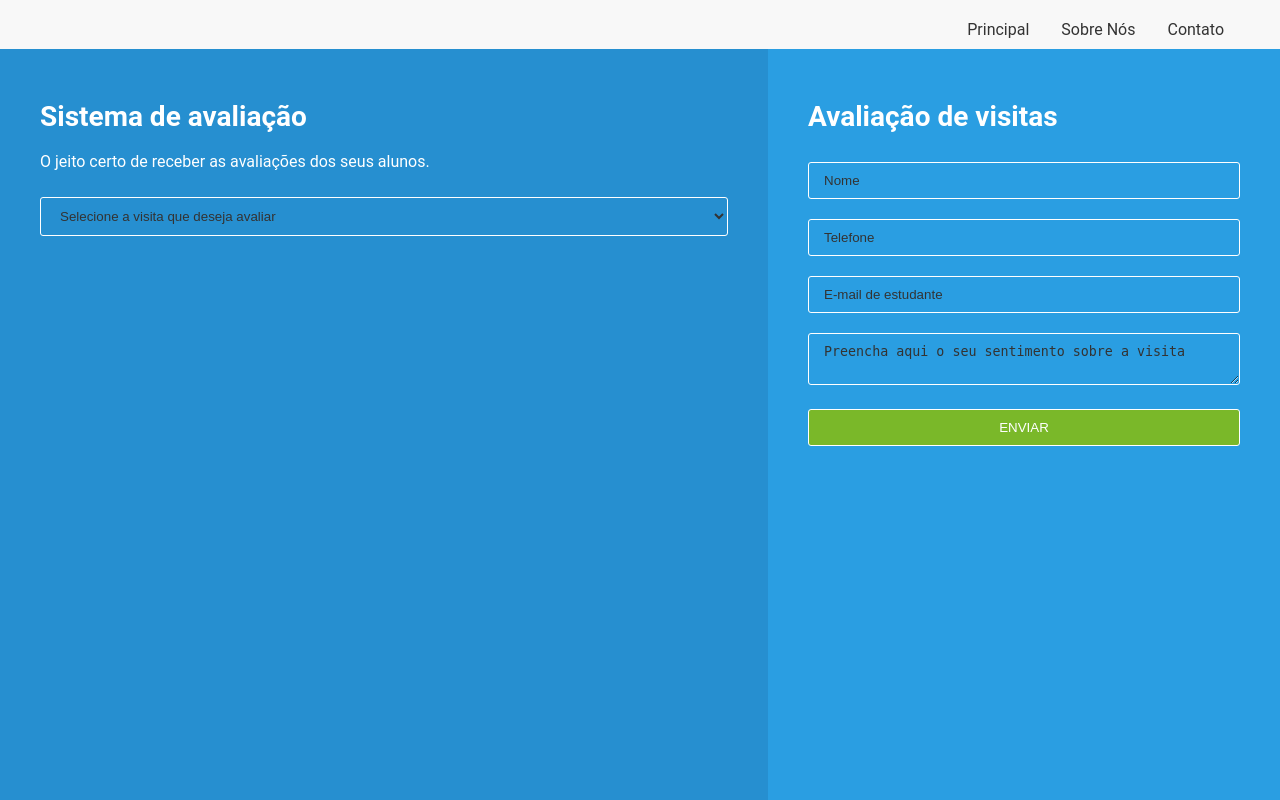
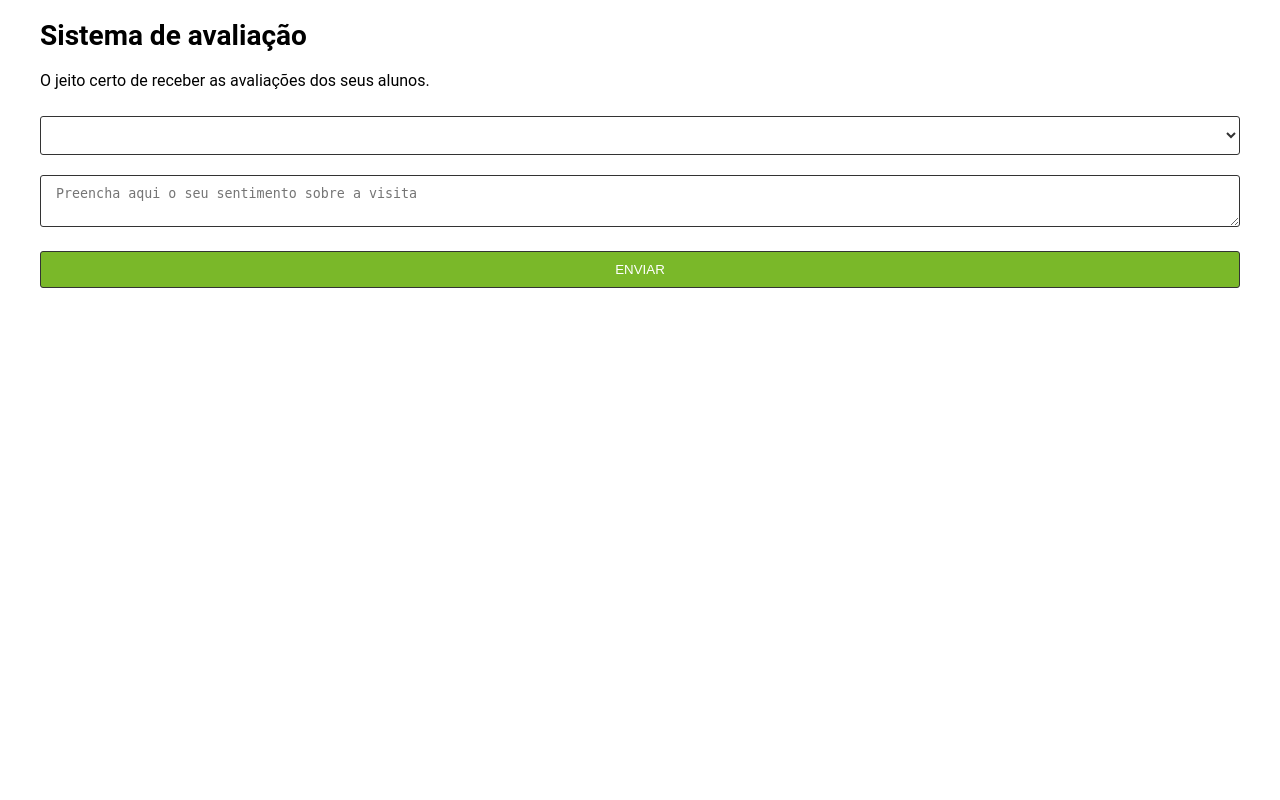
Before and after one commit to Rudio1/Projeto2-SistemasWeb, a Flask app: template templates/Homescreen.html in a window 1280 px wide. Run offline with Flask 2, Linux system fonts and the light colour scheme; the template is opened without the code that fills it: most values are stand-ins (such as "Sample title", 1, 10 or a date in 2020).

Commit message:
Construindo página de cadastrar avaliação

```diff
--- a/app.py
+++ b/app.py
@@ -1,7 +1,10 @@
-from flask import Flask, render_template, request
-from api import addUser, checkPassword, selectUserByEmail
+from flask import Flask, redirect, render_template, request
+from api import addAvaliacao, addUser, checkPassword, selectAllVisitas, selectUserByEmail
 
 app = Flask(__name__)
+
+visitas = []
+user = {}
 
 @app.route('/', methods=['POST', 'GET'])
 def initial():
@@ -9,15 +12,25 @@ def initial():
         email_login = request.form['email_login']
         senha_login = request.form['senha_login']
 
-        user = selectUserByEmail(email_login)
-        if user == []:
+        userDB = selectUserByEmail(email_login)
+        if userDB == []:
             return render_template('Login.html', error='Usuário não encontrado')
         else:
-            print(senha_login)
-            if not checkPassword(senha_login, user[0].password):
+            if not checkPassword(senha_login, userDB[0].password):
                 return render_template('Login.html', error='Senha inválida!')
-    elif request.method == 'GET':
-        pass
+
+
+
+            pk_userId = userDB[0].pk_userId
+            username = userDB[0].username
+            email = userDB[0].email
+            password = userDB[0].password
+
+            global user
+            user = dict({'pk_userId':pk_userId, 'username':username, 'email':email, 'password':password})
+
+            return redirect('homepage', code=303)
+
 
     return render_template('Login.html')
 
@@ -38,6 +51,25 @@ def cadastro():
 
     return render_template('Cadastro.html')
 
+@app.route('/homepage', methods=['POST', 'GET'])
+def homepage():
+    if user == {}:
+        return redirect('/')
+
+    if request.method == 'POST':
+
+        visita = request.form['select_visita']
+        comentario = request.form['comentario']
+
+        addAvaliacao(user['pk_userId'], visita, comentario)
+        pass
+
+    global visitas
+    visitas = selectAllVisitas()
+
+    return render_template('Homescreen.html', visitas=visitas)
+
 if __name__ == '__main__':
     print("Backend is running")
+
     app.run(debug=True)
--- a/static/Style.css
+++ b/static/Style.css
@@ -124,12 +124,6 @@
   transition: all 0.4s  linear;
 }
 
-/* .link a:hover {
-  color: #39bfd7;
-  background: #f7f7f7;
-  border: 1px solid #4ab3c6;
-} */
-
 #login{
   position: absolute;
   top: 0px;
--- a/static/home.css
+++ b/static/home.css
@@ -1,15 +1,16 @@
-html, body {
-    height: 100%;
+html,
+body {
     margin: 0;
     font-family: 'Roboto', sans-serif;
 }
 
-p, span {
-    color: #ffffff;
+p,
+span {
+    color: #000000;
 }
 
 h1 {
-    color: #ffffff;
+    color: #000000;
     font-size: 28px;
 }
 
@@ -18,7 +19,10 @@ h2 {
     font-size: 22px;
 }
 
-input, select, textarea, button {
+input,
+select,
+textarea,
+button {
     width: 100%;
     padding: 10px 15px;
     margin: 10px 0px 10px 0px;
@@ -28,12 +32,8 @@ input, select, textarea, button {
     color: #333;
 }
 
-.texto-branco {
-    color: #ffffff;
-}
-
-.borda-branca {
-    border: solid 1px #fff;
+.texto-preto {
+    color: #000000;
 }
 
 .borda-preta {
@@ -50,140 +50,7 @@ button:hover {
     background-color: #6ea22c;
 }
 
-::placeholder {
-    color: #333333;
-    opacity: 1;
+.informacoes,
+.contato {
+    margin: 0px 40px 40px 40px;
 }
-
-:-ms-input-placeholder {
-    color: #333333;
-}
-
-::-ms-input-placeholder {
-    color: #333333;
-}
-
-.topo {
-    width: 100%;
-    background-color: #f8f8f8;
-    position: absolute;
-    padding: 20px 0px 10px 0px;
-}
-
-.logo {
-    width: 50px;
-    float: left;
-    margin-left: 40px;
-}
-
-.menu {
-    float: right;
-    margin-right: 40px;
-}
-
-.menu li {
-    display: inline;
-    float: left;
-}
-
-.menu ul {
-    list-style-type: none;
-    margin: 0;
-    padding: 0;
-    overflow: hidden;
-}
-
-.menu a {
-    text-decoration: none;
-    padding: 14px 16px;
-    color: #333;
-}
-
-.menu a:hover {
-    color: #268fd0;
-}
-
-.conteudo-destaque {
-    width: 100%;
-    height: 100%;
-    min-height: 800px;
-}
-
-.esquerda {
-    float:left;
-    background-color: #268fd0;
-    width: 60%;
-    height: 100%;
-}
-
-.direita {
-    float:right;
-    background-color: #2a9ee2;
-    width: 40%;
-    height: 100%;
-}
-
-.informacoes, .contato {
-    margin: 100px 40px 40px 40px;
-}
-
-.contato-principal {
-    margin: 0px 60px 60px 40px;
-}
-
-.chamada {
-    margin-top: 30px;
-    margin-left: 20px;
-}
-
-.video {
-    margin: 40px;
-}
-
-.video img {
-    max-width: 100%;
-    max-height: 100%;
-}
-
-.conteudo-pagina {
-    width: 100%;
-    height: 100%;
-    text-align: center;
-    margin-bottom: 100px;
-}
-
-.titulo-pagina {
-    padding: 100px 0px 60px 0px;
-    background-color: #2a9ee2;
-    text-align: center;
-}
-
-.informacao-pagina {
-    text-align: center;
-    margin-top: 30px;
-}
-
-.informacao-pagina p{
-    color: #333;
-}
-
-.rodape {
-    width: 100%;
-}
-
-.redes-sociais, .area-contato, .localizacao {
-    width: 33.333%;
-    border-top:solid 1px #ccc;
-    float: left;
-    text-align: center;
-    background-color: #f8f8f8;
-    height: 250px;
-}
-
-.redes-sociais, .area-contato, .localizacao p, span {
-    color: #333333;
-}
-
-.redes-sociais img {
-    margin: 0px 15px 0px 15px;
-}
--- a/templates/Homescreen.html
+++ b/templates/Homescreen.html
@@ -1,5 +1,6 @@
 <!DOCTYPE html>
 <html lang="en">
+
 <head>
     <meta charset="UTF-8">
     <meta http-equiv="X-UA-Compatible" content="IE=edge">
@@ -9,60 +10,27 @@
 </head>
 
 <body>
-    <div class="topo">
+    <div class="conteudo-destaque">
+        <div class="informacoes">
+            <h1>Sistema de avaliação</h1>
+            <p>O jeito certo de receber as avaliações dos seus alunos.
+            <p>
 
-        <div class="menu">
-            <ul>
-                <li><a href="">Principal</a></li>
-                <li><a href="">Sobre Nós</a></li>
-                <li><a href="">Contato</a></li>
-            </ul>
-        </div>
-    </div>
+            <form method="post" action="">
+                <select id="select_visita" name="select_visita" value="" class="borda-preta" required>
+                    <option value=""></option>
+                    {% if visitas %}
+                    {% for visita in visitas %}
+                    <option value="{{visita.id}}">{{visita.descricao}}</option>
+                    {% endfor %}
+                    {% endif %}
+                </select>
 
-    <div class="conteudo-destaque">
-
-        <div class="esquerda">
-            <div class="informacoes">
-                <h1>Sistema de avaliação</h1>
-                <p>O jeito certo de receber as avaliações dos seus alunos.<p>
-
-                <form>
-                    <select class="borda-branca">
-                        <option>Selecione a visita que deseja avaliar</option>
-                        <option value="">Visita 1</option>
-                        <option value="">Visita 2</option>
-                        <option value="">Visita 3</option>
-                        <option value="">Visita 4</option>
-                    </select>
-                </form>
-            </div>
-        </div>
-
-        <div class="direita">
-            <div class="contato">
-                <h1>Avaliação de visitas</h1>
-                <p><p>
-                <form>
-                    <input type="text" placeholder="Nome" class="borda-branca">
-                    <br>
-                    <input type="text" placeholder="Telefone" class="borda-branca">
-                    <br>
-                    <input type="text" placeholder="E-mail de estudante" class="borda-branca">
-                    <!-- <select class="borda-branca">
-                        <option value="">Avalie a visita</option>
-                        <option value="">Otima</option>
-                        <option value="">Boa</option>
-                        <option value="">Ruim</option>
-                        <option value="">Péssima</option>
-                    </select> -->
-                    <br>
-                    <textarea class="borda-branca">Preencha aqui o seu sentimento sobre a visita</textarea>
-                    <br>
-                    <button type="submit" class="borda-branca">ENVIAR</button>
-                </form>
-            </div>
+                <textarea class="borda-preta" id="comentario" name="comentario" placeholder="Preencha aqui o seu sentimento sobre a visita" required></textarea>
+                <button type="submit" class="borda-preta" name="button_enviar" value="submit_button">ENVIAR</button>
+            </form>
         </div>
     </div>
 </body>
+
 </html>
```
Also changed, not shown: api.py (+40 -0 lines).
